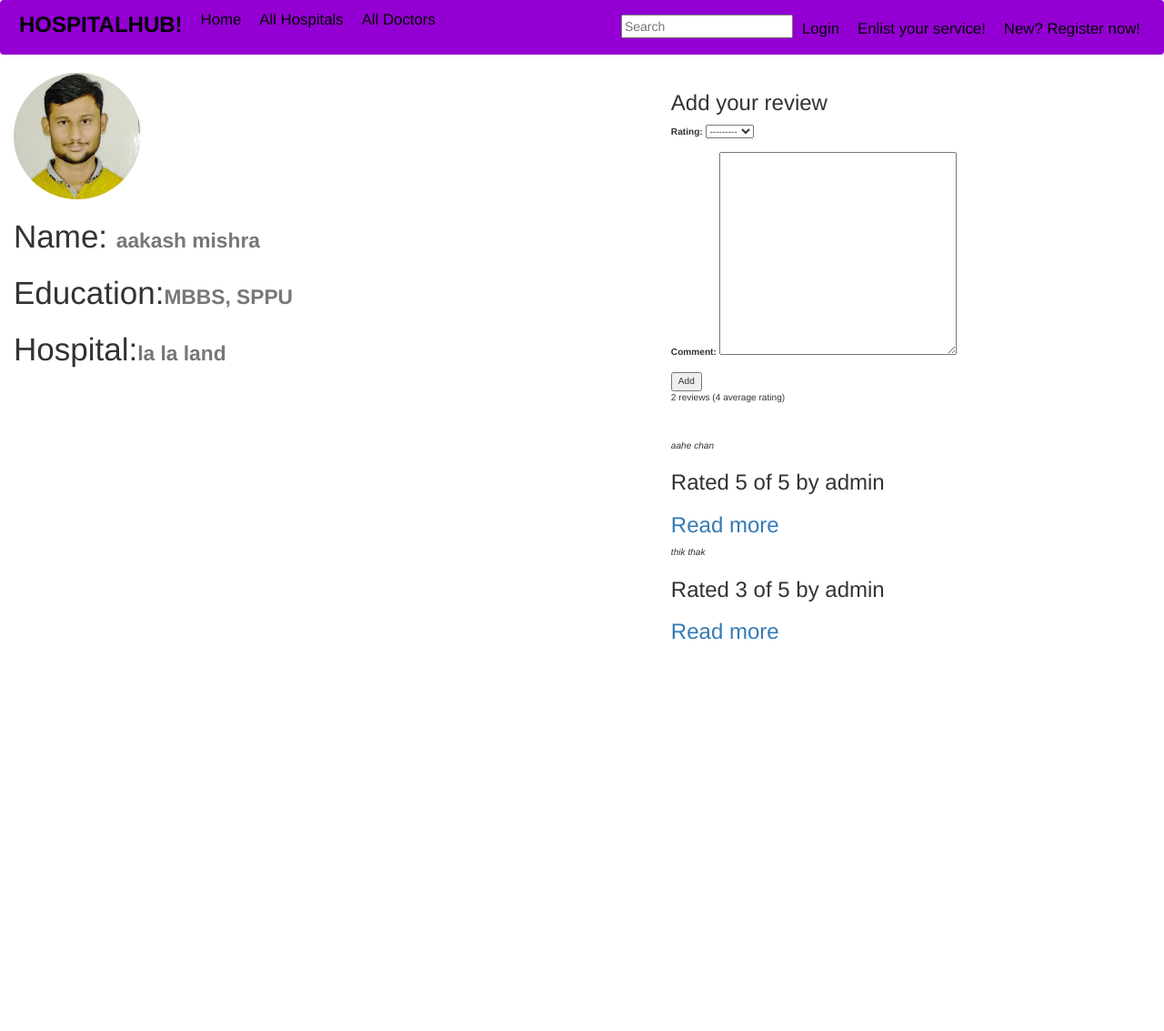
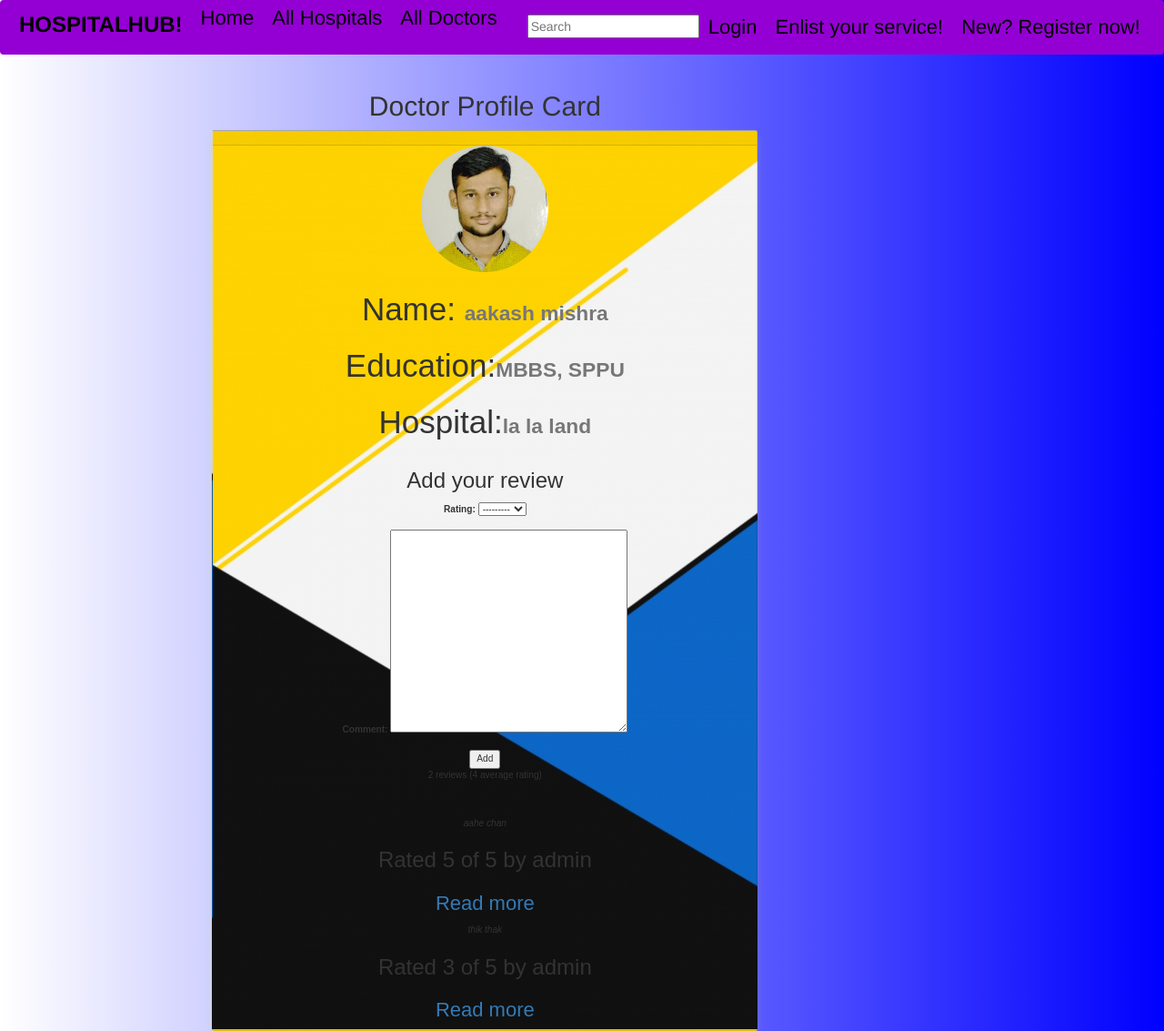
Before and after one commit to programmer-04/HospitalHub, a Django app: page /myhub/doctors/8 in a window 1280 px wide. Shown: the whole page at 91% size. Before the commit the page ends 703 px from the top, so only its background shows below. Run offline with Django 3.2, Linux system fonts and the light colour scheme; data comes from the database, SQL or seed files in the repository; some libraries are stand-ins or nearby versions.

Commit message:
css kel jara chan dislayla lagl aahe

```diff
--- a/HospitalHub/myhub/templates/myhub/doctor_detail.html
+++ b/HospitalHub/myhub/templates/myhub/doctor_detail.html
@@ -1,22 +1,76 @@
+<!DOCTYPE html>
+<html>
 {% extends "base_generic.html" %}
 
 {% block content %}
- <meta charset="utf-8">
+
+<head>
+<link rel="stylesheet" href="https://cdnjs.cloudflare.com/ajax/libs/font-awesome/4.7.0/css/font-awesome.min.css">
+<style>
+.card {
+  box-shadow: 0 4px 8px 0 rgba(181, 224, 61, 0.2);
+  max-width: 600px;
+  margin: auto;
+  text-align: center;
+  font-family: arial;
+  background:url(/HospitalHub/doctorbackground.jpg);
+  background-size: cover;
+  overflow: hidden;
+}
+
+
+.title {
+  color: grey;
+  font-size: 18px;
+}
+
+button {
+  border: none;
+  outline: 0;
+  display: inline-block;
+  padding: 8px;
+  color: white;
+  background-color: #000;
+  text-align: center;
+  cursor: pointer;
+  width: 100%;
+  font-size: 18px;
+}
+
+a {
+  text-decoration: white;
+  font-size: 22px;
+  color: white;
+}
+
+button:hover, a:hover {
+  opacity: 0.7;
+}
+</style>
+<meta charset="utf-8">
   <meta name="viewport" content="width=device-width, initial-scale=1">
   <link rel="stylesheet" href="https://maxcdn.bootstrapcdn.com/bootstrap/3.4.1/css/bootstrap.min.css">
   <script src="https://ajax.googleapis.com/ajax/libs/jquery/3.5.1/jquery.min.js"></script>
   <script src="https://maxcdn.bootstrapcdn.com/bootstrap/3.4.1/js/bootstrap.min.js"></script>
+</head>
 
+
+
+<body  style="background: linear-gradient(to right,white,blue);">
+
+<h2 style="text-align:center">Doctor Profile Card</h2>
+<div class="card">
+<div class="card-header heading-footer"></div>
 <div class="row">
 <div class="col">
   <img src="{{doctor.profile.url}}"class="img-circle">
-  <h1 class="display-4">Name: <small class="font-weight-bold">{{ doctor.first_name }} {{ doctor.last_name }}<small></h1>
+  <h1 class="display-4" >Name: <small class="font-weight-bold">{{ doctor.first_name }} {{ doctor.last_name }}<small></h1>
 
    <h1 class="display-4">Education:<small class="font-weight-bold">{{ doctor.edu.all|join:"; " }}</small></h1>
 
   <h1 class="display-4">Hospital:<small class="font-weight-bold">{{ doctor.hospital.all|join:", "}}</small></h1>
 
-
+</div>
 
 
 
@@ -60,3 +114,5 @@
 </div>
 </div>
 {% endblock %}
+</body>
+</html>
```
Also changed, not shown: HospitalHub/myhub/templates/myhub/hospital_detail.html (+53 -0 lines), HospitalHub/doctorbackground.jpg (added).
